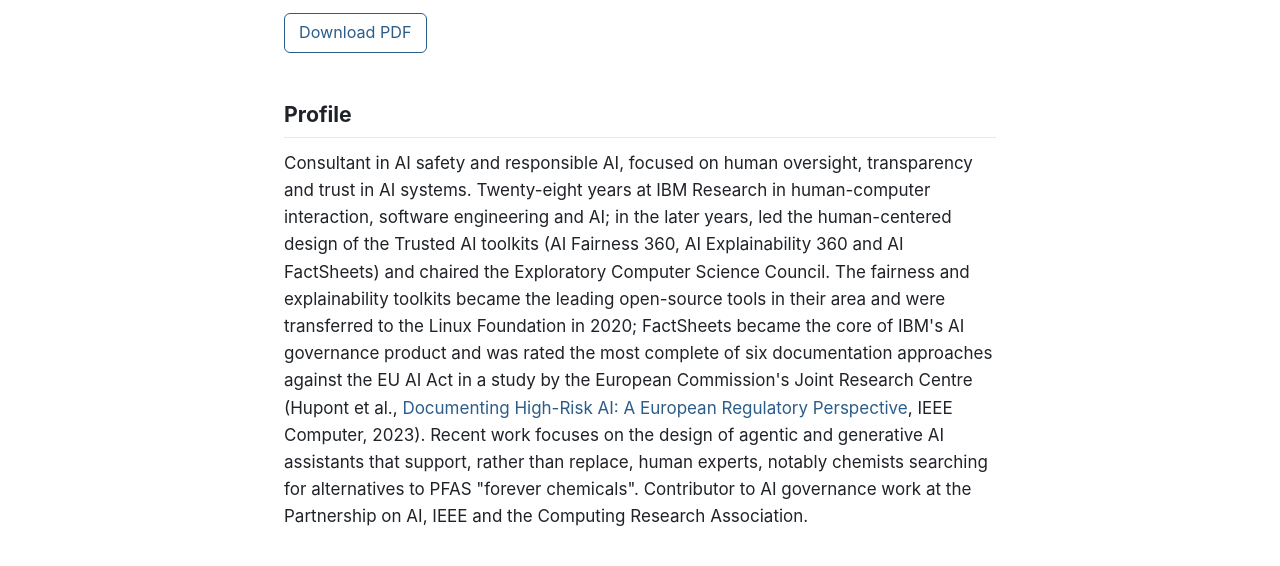
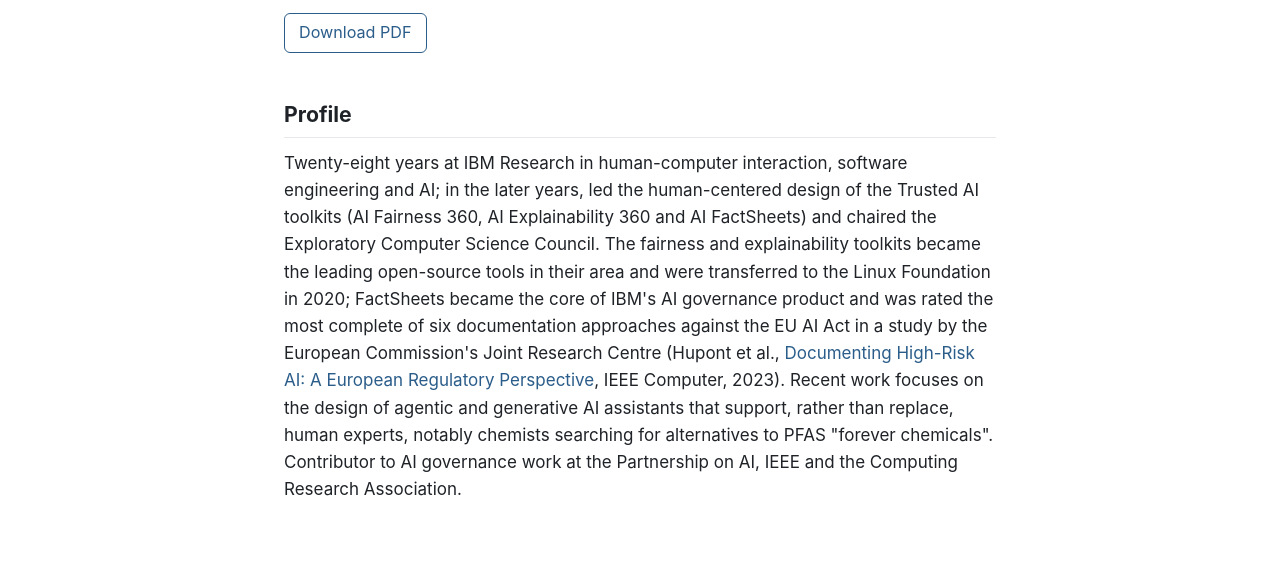
Before and after one commit to rkeb/rkeb.github.io, a plain HTML site: page cv.html in a window 1280 px wide. Shown: the part 210-776 px from the top of the page. Drawn offline with Linux system fonts and the light colour scheme.

Commit message:
Add files via upload

```diff
--- a/cv.html
+++ b/cv.html
@@ -40,7 +40,7 @@
 
   <section>
     <h2>Profile</h2>
-    <p>Consultant in AI safety and responsible AI, focused on human oversight, transparency and trust in AI systems. Twenty-eight years at IBM Research in human-computer interaction, software engineering and AI; in the later years, led the human-centered design of the Trusted AI toolkits (AI Fairness 360, AI Explainability 360 and AI FactSheets) and chaired the Exploratory Computer Science Council. The fairness and explainability toolkits became the leading open-source tools in their area and were transferred to the Linux Foundation in 2020; FactSheets became the core of IBM's AI governance product and was rated the most complete of six documentation approaches against the EU AI Act in a study by the European Commission's Joint Research Centre (Hupont et al., <a href="https://doi.org/10.1109/MC.2023.3235712">Documenting High-Risk AI: A European Regulatory Perspective</a>, IEEE Computer, 2023). Recent work focuses on the design of agentic and generative AI assistants that support, rather than replace, human experts, notably chemists searching for alternatives to PFAS "forever chemicals". Contributor to AI governance work at the Partnership on AI, IEEE and the Computing Research Association.</p>
+    <p>Twenty-eight years at IBM Research in human-computer interaction, software engineering and AI; in the later years, led the human-centered design of the Trusted AI toolkits (AI Fairness 360, AI Explainability 360 and AI FactSheets) and chaired the Exploratory Computer Science Council. The fairness and explainability toolkits became the leading open-source tools in their area and were transferred to the Linux Foundation in 2020; FactSheets became the core of IBM's AI governance product and was rated the most complete of six documentation approaches against the EU AI Act in a study by the European Commission's Joint Research Centre (Hupont et al., <a href="https://doi.org/10.1109/MC.2023.3235712">Documenting High-Risk AI: A European Regulatory Perspective</a>, IEEE Computer, 2023). Recent work focuses on the design of agentic and generative AI assistants that support, rather than replace, human experts, notably chemists searching for alternatives to PFAS "forever chemicals". Contributor to AI governance work at the Partnership on AI, IEEE and the Computing Research Association.</p>
   </section>
 
   <section>
```
Also changed, not shown: index.html (+1 -1 lines), 1 other file.
